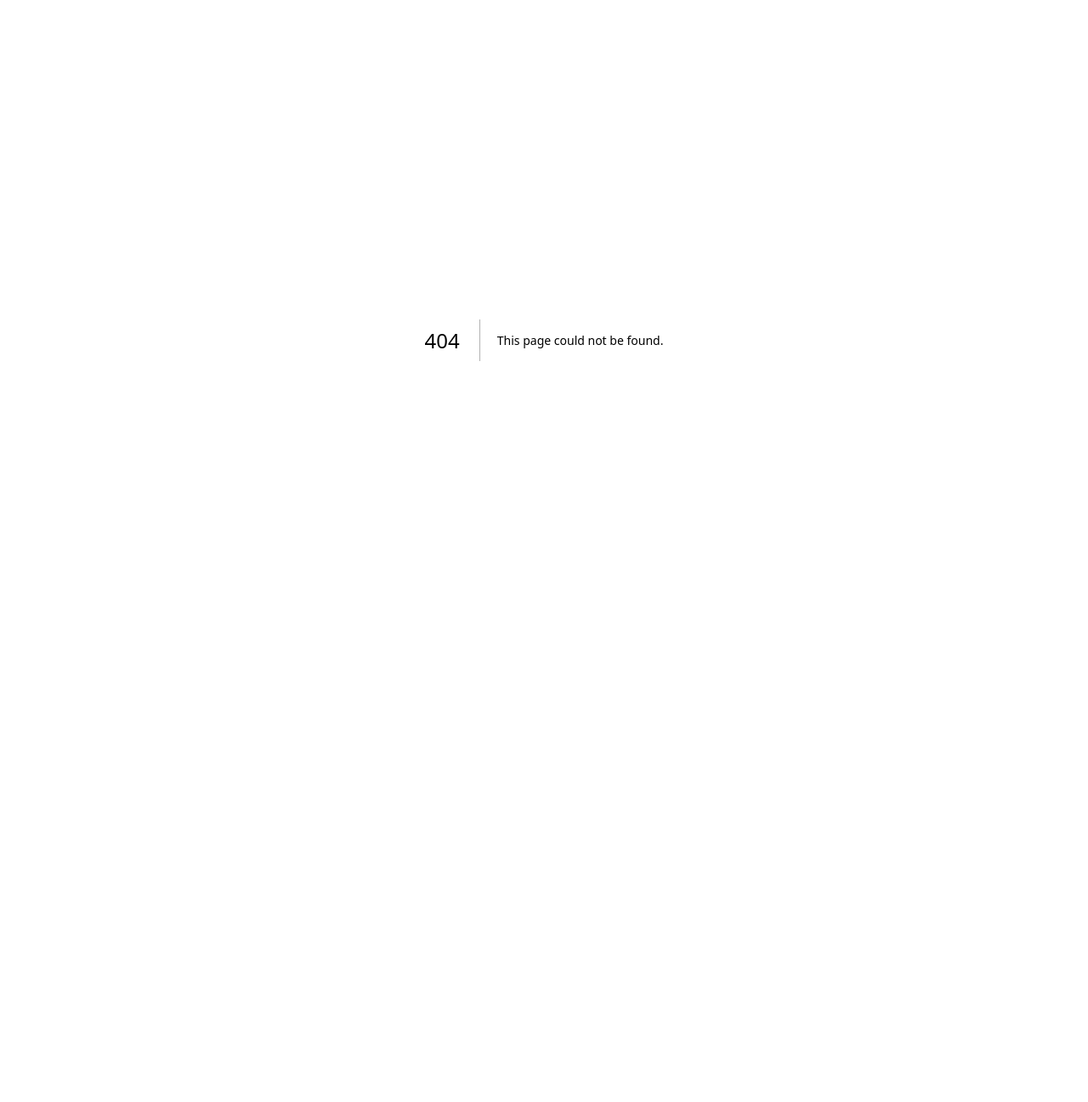
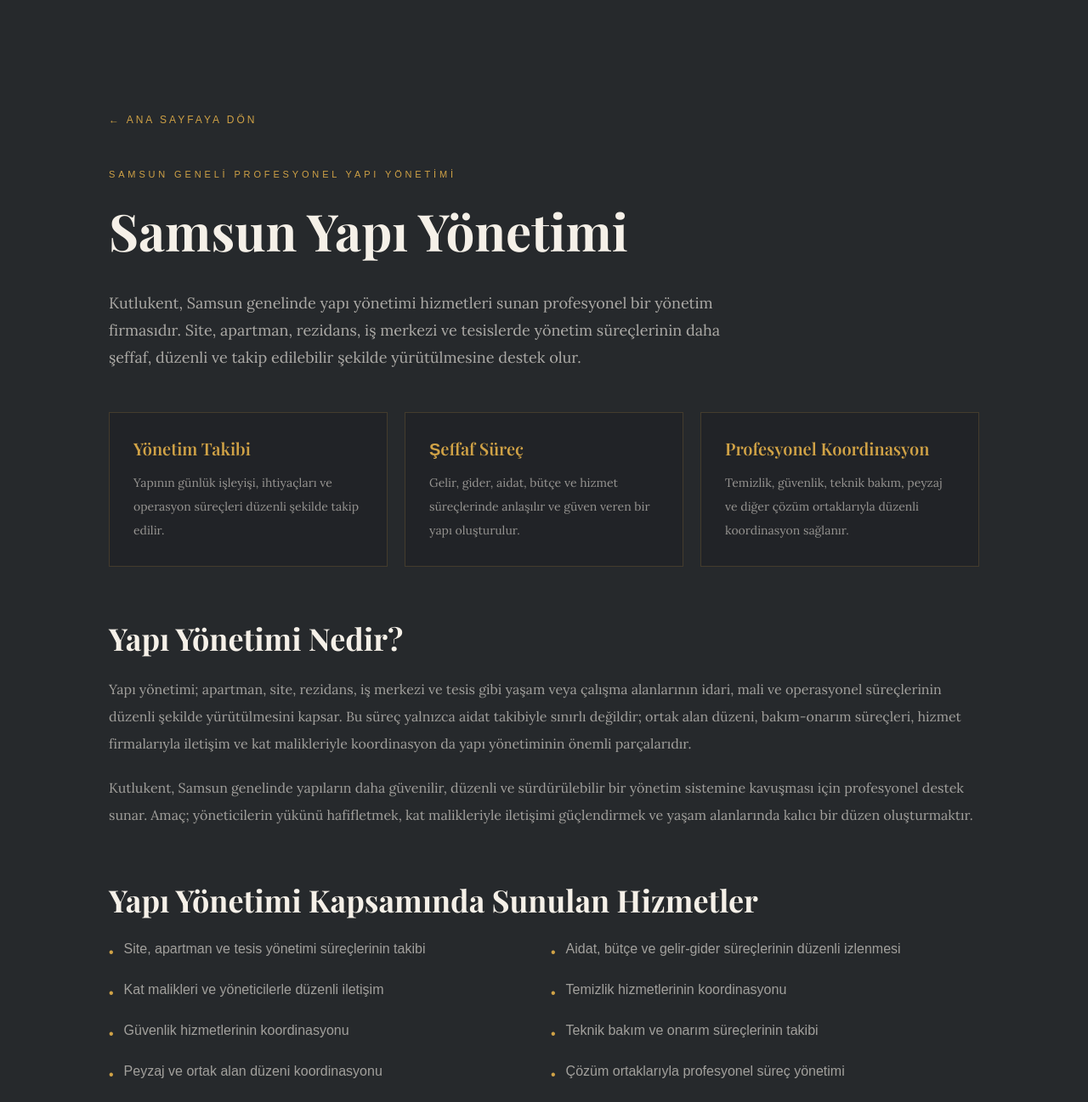
Before and after one commit to ey60/kutlukent, a Next.js app: page /samsun-yapi-yonetimi in a window 1280 px wide. Before the commit this address had no page. Shown: the top 1297 px of the page at 85% size. Before the commit the page ends 800 px from the top, so only its background shows below. Built offline with nearby package versions, Linux system fonts and the light colour scheme.

Commit message:
Samsun yapı yönetimi SEO sayfası eklendi

```diff
--- /dev/null
+++ b/app/samsun-yapi-yonetimi/page.tsx
@@ -0,0 +1,195 @@
+import type { Metadata } from 'next';
+
+export const metadata: Metadata = {
+  title: 'Samsun Yapı Yönetimi | Kutlukent',
+  description:
+    'Kutlukent, Samsun genelinde yapı yönetimi hizmetleri sunar. Site, apartman ve tesislerde şeffaf yönetim, düzenli operasyon ve profesyonel süreç takibi sağlar.',
+};
+
+export default function SamsunYapiYonetimiPage() {
+  return (
+    <main className="min-h-screen bg-[#26292c] text-[#f5f0e8]">
+      <section className="px-6 py-24 md:py-32">
+        <div className="max-w-5xl mx-auto">
+          <a
+            href="/"
+            className="inline-block text-[#d0a246] text-xs tracking-[0.25em] uppercase mb-12 hover:text-[#f5f0e8] transition-colors"
+          >
+            ← Ana Sayfaya Dön
+          </a>
+
+          <p className="text-[#d0a246] text-[11px] tracking-[0.35em] uppercase mb-5">
+            Samsun Geneli Profesyonel Yapı Yönetimi
+          </p>
+
+          <h1
+            className="text-4xl md:text-6xl font-bold leading-tight mb-8"
+            style={{ fontFamily: 'var(--font-playfair)' }}
+          >
+            Samsun Yapı Yönetimi
+          </h1>
+
+          <p
+            className="text-[#f5f0e8]/65 text-lg leading-8 max-w-3xl mb-12"
+            style={{ fontFamily: 'var(--font-lora)' }}
+          >
+            Kutlukent, Samsun genelinde yapı yönetimi hizmetleri sunan profesyonel bir yönetim
+            firmasıdır. Site, apartman, rezidans, iş merkezi ve tesislerde yönetim süreçlerinin
+            daha şeffaf, düzenli ve takip edilebilir şekilde yürütülmesine destek olur.
+          </p>
+
+          <div className="grid grid-cols-1 md:grid-cols-3 gap-5 mb-16">
+            {[
+              {
+                title: 'Yönetim Takibi',
+                text: 'Yapının günlük işleyişi, ihtiyaçları ve operasyon süreçleri düzenli şekilde takip edilir.',
+              },
+              {
+                title: 'Şeffaf Süreç',
+                text: 'Gelir, gider, aidat, bütçe ve hizmet süreçlerinde anlaşılır ve güven veren bir yapı oluşturulur.',
+              },
+              {
+                title: 'Profesyonel Koordinasyon',
+                text: 'Temizlik, güvenlik, teknik bakım, peyzaj ve diğer çözüm ortaklarıyla düzenli koordinasyon sağlanır.',
+              },
+            ].map((item) => (
+              <div key={item.title} className="border border-[#d0a246]/20 p-7 bg-[#1e2124]/60">
+                <h2
+                  className="text-[#d0a246] text-xl font-semibold mb-3"
+                  style={{ fontFamily: 'var(--font-playfair)' }}
+                >
+                  {item.title}
+                </h2>
+                <p
+                  className="text-[#f5f0e8]/55 text-sm leading-7"
+                  style={{ fontFamily: 'var(--font-lora)' }}
+                >
+                  {item.text}
+                </p>
+              </div>
+            ))}
+          </div>
+
+          <section className="mb-16">
+            <h2
+              className="text-3xl md:text-4xl font-bold mb-6"
+              style={{ fontFamily: 'var(--font-playfair)' }}
+            >
+              Yapı Yönetimi Nedir?
+            </h2>
+
+            <p
+              className="text-[#f5f0e8]/60 leading-8 mb-5"
+              style={{ fontFamily: 'var(--font-lora)' }}
+            >
+              Yapı yönetimi; apartman, site, rezidans, iş merkezi ve tesis gibi yaşam veya çalışma
+              alanlarının idari, mali ve operasyonel süreçlerinin düzenli şekilde yürütülmesini
+              kapsar. Bu süreç yalnızca aidat takibiyle sınırlı değildir; ortak alan düzeni,
+              bakım-onarım süreçleri, hizmet firmalarıyla iletişim ve kat malikleriyle koordinasyon
+              da yapı yönetiminin önemli parçalarıdır.
+            </p>
+
+            <p
+              className="text-[#f5f0e8]/60 leading-8"
+              style={{ fontFamily: 'var(--font-lora)' }}
+            >
+              Kutlukent, Samsun genelinde yapıların daha güvenilir, düzenli ve sürdürülebilir bir
+              yönetim sistemine kavuşması için profesyonel destek sunar. Amaç; yöneticilerin yükünü
+              hafifletmek, kat malikleriyle iletişimi güçlendirmek ve yaşam alanlarında kalıcı bir
+              düzen oluşturmaktır.
+            </p>
+          </section>
+
+          <section className="mb-16">
+            <h2
+              className="text-3xl md:text-4xl font-bold mb-6"
+              style={{ fontFamily: 'var(--font-playfair)' }}
+            >
+              Yapı Yönetimi Kapsamında Sunulan Hizmetler
+            </h2>
+
+            <ul className="grid grid-cols-1 md:grid-cols-2 gap-4">
+              {[
+                'Site, apartman ve tesis yönetimi süreçlerinin takibi',
+                'Aidat, bütçe ve gelir-gider süreçlerinin düzenli izlenmesi',
+                'Kat malikleri ve yöneticilerle düzenli iletişim',
+                'Temizlik hizmetlerinin koordinasyonu',
+                'Güvenlik hizmetlerinin koordinasyonu',
+                'Teknik bakım ve onarım süreçlerinin takibi',
+                'Peyzaj ve ortak alan düzeni koordinasyonu',
+                'Çözüm ortaklarıyla profesyonel süreç yönetimi',
+              ].map((item) => (
+                <li key={item} className="flex gap-3 text-[#f5f0e8]/60 leading-7">
+                  <span className="text-[#d0a246] mt-1">•</span>
+                  <span>{item}</span>
+                </li>
+              ))}
+            </ul>
+          </section>
+
+          <section className="mb-16">
+            <h2
+              className="text-3xl md:text-4xl font-bold mb-6"
+              style={{ fontFamily: 'var(--font-playfair)' }}
+            >
+              Samsun’da Yapı Yönetimi İçin Neden Kutlukent?
+            </h2>
+
+            <p
+              className="text-[#f5f0e8]/60 leading-8 mb-5"
+              style={{ fontFamily: 'var(--font-lora)' }}
+            >
+              Samsun’da yapı yönetimi hizmeti alırken güvenilir iletişim, şeffaf takip ve düzenli
+              operasyon anlayışı önemlidir. Kutlukent; yönetim, saha operasyonu ve çözüm ortakları
+              arasındaki süreci tek merkezden takip ederek daha kontrollü bir yapı oluşturmayı hedefler.
+            </p>
+
+            <p
+              className="text-[#f5f0e8]/60 leading-8"
+              style={{ fontFamily: 'var(--font-lora)' }}
+            >
+              Profesyonel yapı yönetimi sayesinde apartman, site ve tesislerde günlük işler daha
+              düzenli ilerler; yöneticiler, kat malikleri ve hizmet firmaları arasındaki iletişim
+              daha sağlıklı hale gelir.
+            </p>
+          </section>
+
+          <section className="border border-[#d0a246]/25 p-8 md:p-10 bg-[#1e2124]/70">
+            <h2
+              className="text-3xl font-bold mb-5"
+              style={{ fontFamily: 'var(--font-playfair)' }}
+            >
+              Samsun’da Yapınız İçin Profesyonel Yönetim Desteği Alın
+            </h2>
+
+            <p
+              className="text-[#f5f0e8]/60 leading-8 mb-8"
+              style={{ fontFamily: 'var(--font-lora)' }}
+            >
+              Apartman, site veya tesisinizin yönetim sürecini daha şeffaf, düzenli ve profesyonel
+              bir yapıya taşımak için Kutlukent ile iletişime geçebilirsiniz.
+            </p>
+
+            <div className="flex flex-col sm:flex-row gap-4">
+              <a
+                href="https://wa.me/905404270099"
+                target="_blank"
+                rel="noopener noreferrer"
+                className="inline-flex justify-center bg-[#d0a246] text-[#26292c] px-8 py-4 text-xs font-bold tracking-[0.25em] uppercase"
+              >
+                WhatsApp ile Ulaş
+              </a>
+
+              <a
+                href="tel:+905404270099"
+                className="inline-flex justify-center border border-[#d0a246]/40 text-[#d0a246] px-8 py-4 text-xs font-bold tracking-[0.25em] uppercase"
+              >
+                Telefon Et
+              </a>
+            </div>
+          </section>
+        </div>
+      </section>
+    </main>
+  );
+}
--- a/app/sitemap.ts
+++ b/app/sitemap.ts
@@ -22,5 +22,11 @@
       changeFrequency: 'weekly',
       priority: 0.9,
     },
+    {
+      url: `${baseUrl}/samsun-yapi-yonetimi`,
+      lastModified: new Date(),
+      changeFrequency: 'weekly',
+      priority: 0.9,
+    },
   ];
 }
```
